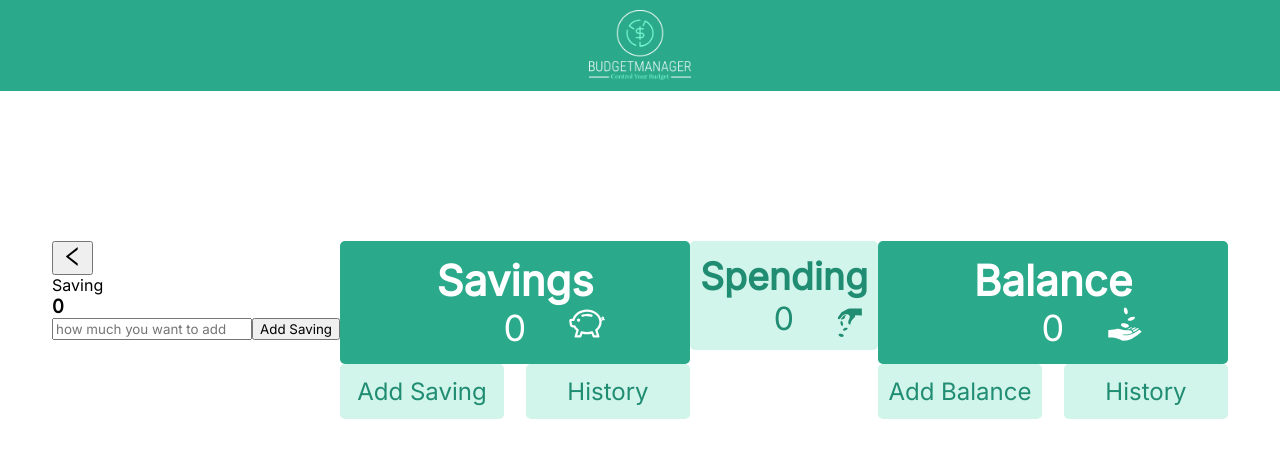
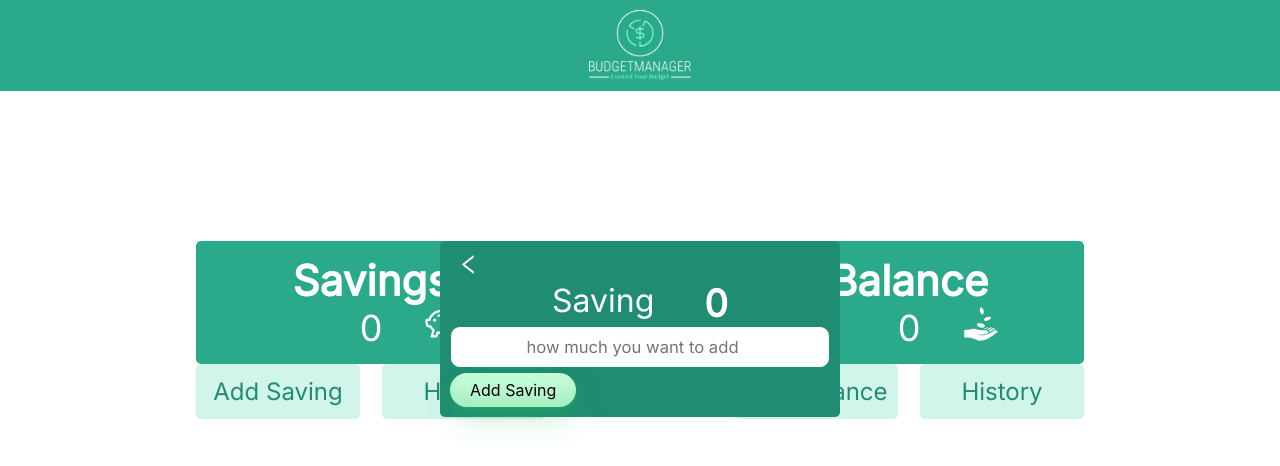
Before and after one commit to KingAzizz/BudgetManager, a Next.js app: page / in a window 1280 px wide. Both pictures are taken after a click on the button "Add Saving". Shown: the top 466 px of the page. Built offline with nearby package versions, Linux system fonts and the light colour scheme.

Commit message:
styles for addBalanceSavings Component

```diff
--- a/styles/globals.css
+++ b/styles/globals.css
@@ -74,3 +74,66 @@
   border-radius: 5px;
   position: relative;
 }
+
+
+.addContainer{
+  position: fixed;
+  z-index: 99999;
+  background-color: #208D72;
+  color: #ffffff;
+  width: clamp(200px, 40%,  400px);
+  border-radius: 5px;
+  padding: 10px;
+}
+
+.addContainer > div {
+  display: flex;
+  justify-content: center;
+  gap: 50px;
+  font-size: clamp(1.5rem, 2.5vw, 4rem);
+}
+
+.hide-add{
+  background-color: inherit;
+  border: none;
+  color: #ffffff;
+}
+.addInput{
+  border-radius: 10px;
+border: 1px solid #208D72;
+  width: 100%;
+  padding: 10px;
+  text-align: center;
+  font-size: clamp(.5rem, 1.3vw, 2rem);
+
+}
+
+
+
+
+
+/* CSS */
+.button-33 {
+  margin-top: 5px;
+  background-color: #c2fbd7;
+  border-radius: 100px;
+  box-shadow: rgba(44, 187, 99, .2) 0 -25px 18px -14px inset,rgba(44, 187, 99, .15) 0 1px 2px,rgba(44, 187, 99, .15) 0 2px 4px,rgba(44, 187, 99, .15) 0 4px 8px,rgba(44, 187, 99, .15) 0 8px 16px,rgba(44, 187, 99, .15) 0 16px 32px;
+  color: black ;
+  cursor: pointer;
+  display: inline-block;
+  font-family: CerebriSans-Regular,-apple-system,system-ui,Roboto,sans-serif;
+  padding: 7px 20px;
+  text-align: center;
+  text-decoration: none;
+  transition: all 250ms;
+  border: 0;
+  font-size: 16px;
+  user-select: none;
+  -webkit-user-select: none;
+  touch-action: manipulation;
+}
+
+.button-33:hover {
+  box-shadow: rgba(44,187,99,.35) 0 -25px 18px -14px inset,rgba(44,187,99,.25) 0 1px 2px,rgba(44,187,99,.25) 0 2px 4px,rgba(44,187,99,.25) 0 4px 8px,rgba(44,187,99,.25) 0 8px 16px,rgba(44,187,99,.25) 0 16px 32px;
+  transform: scale(1.05) rotate(-1deg);
+}
```
